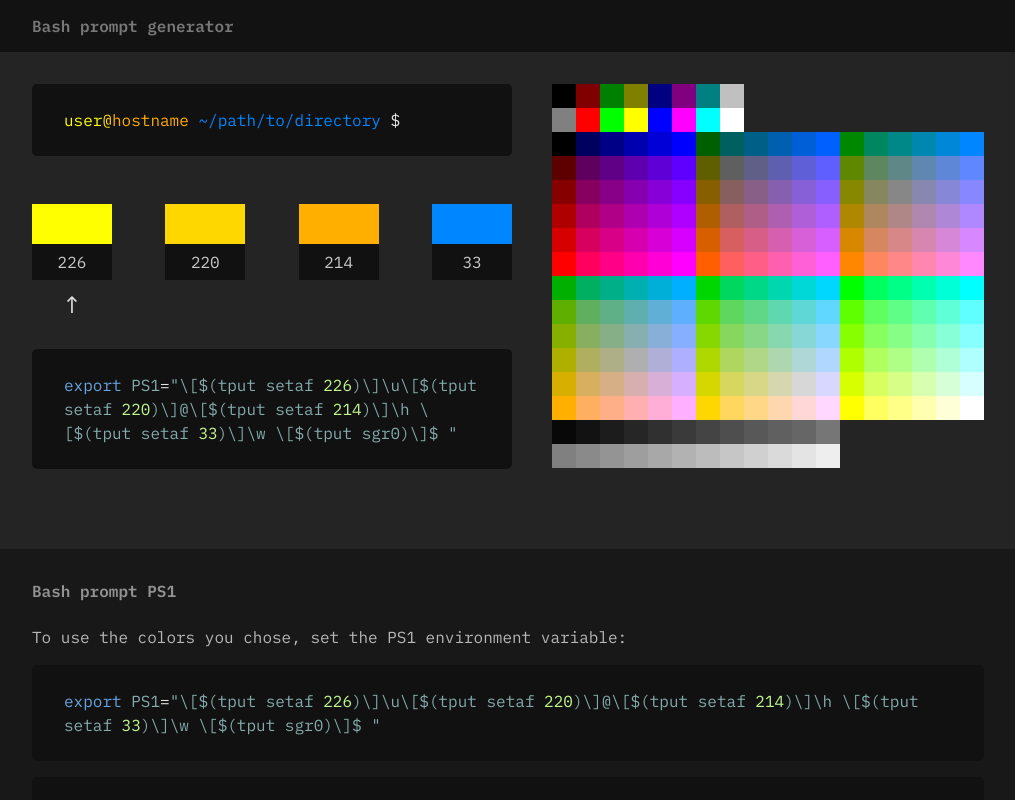
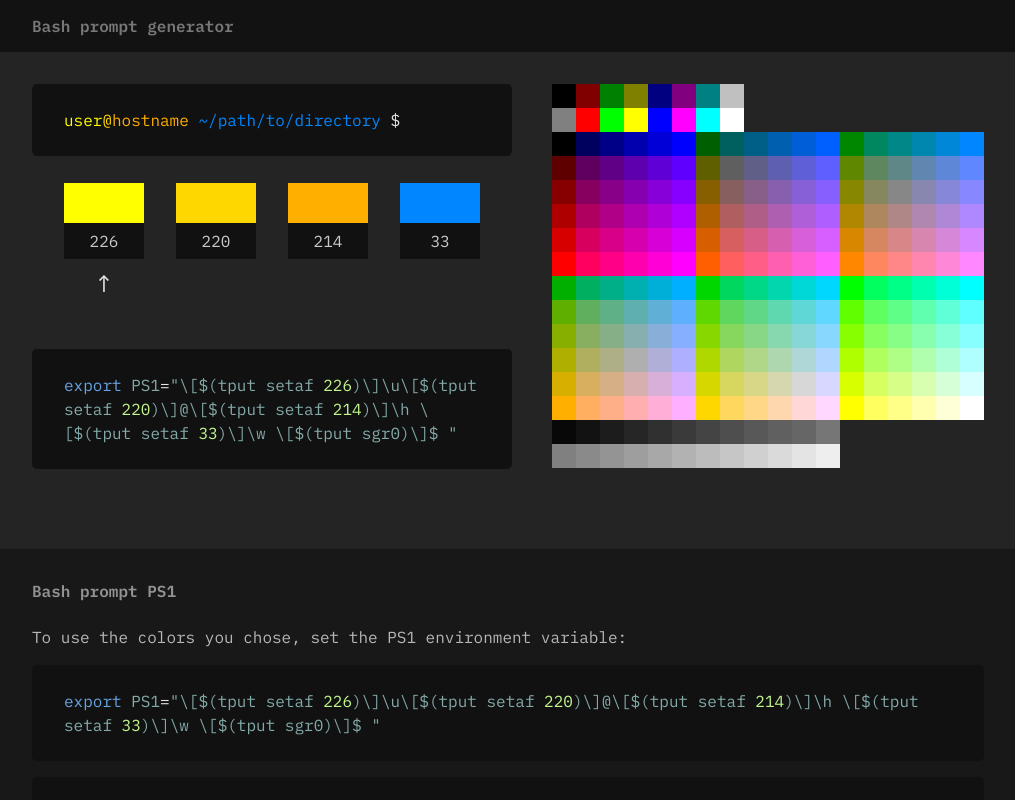
Before and after one commit to linrock/bash-prompt-generator, a React (Create React App) app: page / in a window 1280 px wide. Shown: the top 800 px of the page, without its empty margins (132-1147 px from the left). Built offline with nearby package versions, Linux system fonts and the light colour scheme.

Commit message:
Bring color selectors closer to each other and the preview

```diff
--- a/src/style.css
+++ b/src/style.css
@@ -163,7 +163,9 @@ section.bash-prompt-variables {
 .color-choices {
   display: flex;
   justify-content: space-between;
-  margin-bottom: 1.3rem;
+  padding: 0 2rem;
+  margin-top: -1.3rem;
+  margin-bottom: 2.6rem;
 }
 .color-choice {
   width: 5rem;
```
